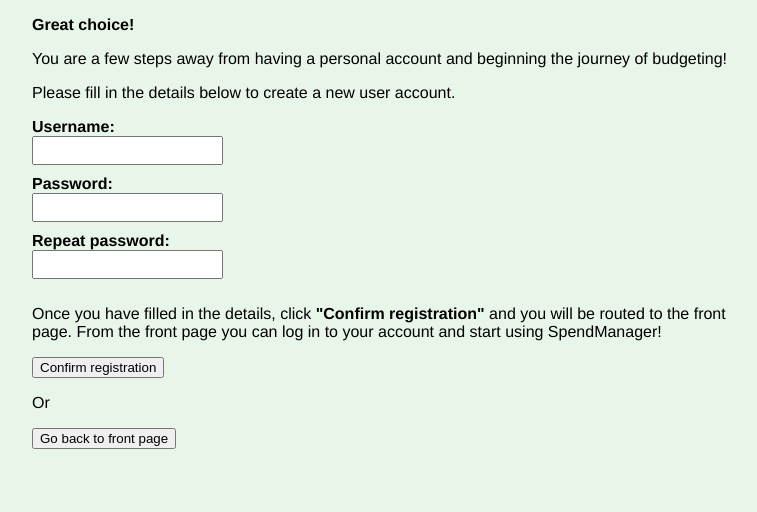
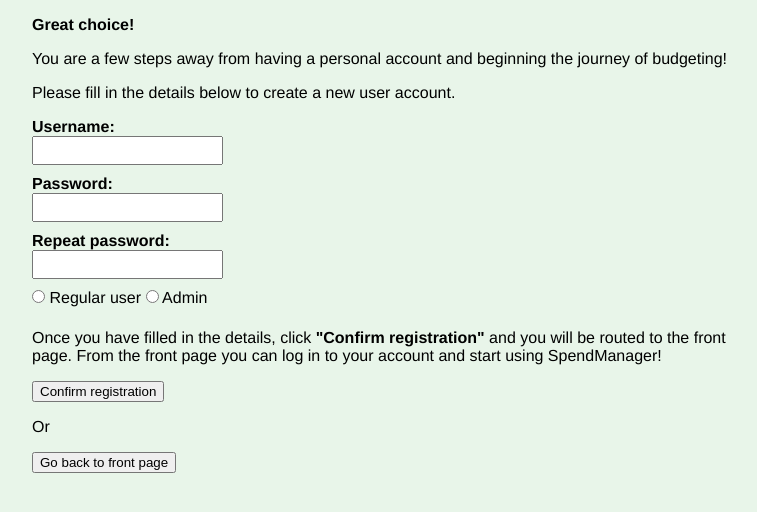
Before and after one commit to mikaelri/Budgeting-Application-Project, a Flask app: page /register in a window 1280 px wide. Shown: the top 512 px of the page, without its empty margins (248-1005 px from the left). Run offline with Flask 3, Linux system fonts and the light colour scheme.

Commit message:
update index and register.html files

```diff
--- a/templates/index.html
+++ b/templates/index.html
@@ -24,9 +24,9 @@ Use it for monthly income and expense analysis or create a budget for your holid
 
 <form action="/login" method="POST">
 <P> <strong> Username: </strong> <br>
-<input type="text" name="username" size="30"></p>
+<input type="text" name="username" id="username" size="30"></p>
 <p> <strong> Password : </strong> <br>
-<input type="password" name= "password" size="30"></p>
+<input type="password" name= "password" id="password" size="30"></p>
 <input type="submit" value="Log in">
 </form>
 
--- a/templates/register.html
+++ b/templates/register.html
@@ -15,10 +15,15 @@
 <input type="text" name="username" class="input-box"></b>
 <br>
 <b> <strong> Password:</strong><br>
-<input type="password" name="password" class="input-box"></b>
+<input type="password" name="password1" id="password1" class="input-box"></b>
 <br>
 <b> <strong> Repeat password:</strong><br>
-<input type="password" name="password" class="input-box"></b>
+<input type="password" name="password2" id="password2" class="input-box"></b>
+
+<br>
+
+<input type="radio", name="role" id ="role" class="input-box" value="1"> Regular user
+<input type="radio", name="role" id ="role" class="input-box" value="2"> Admin
 
 <br>
 
```
